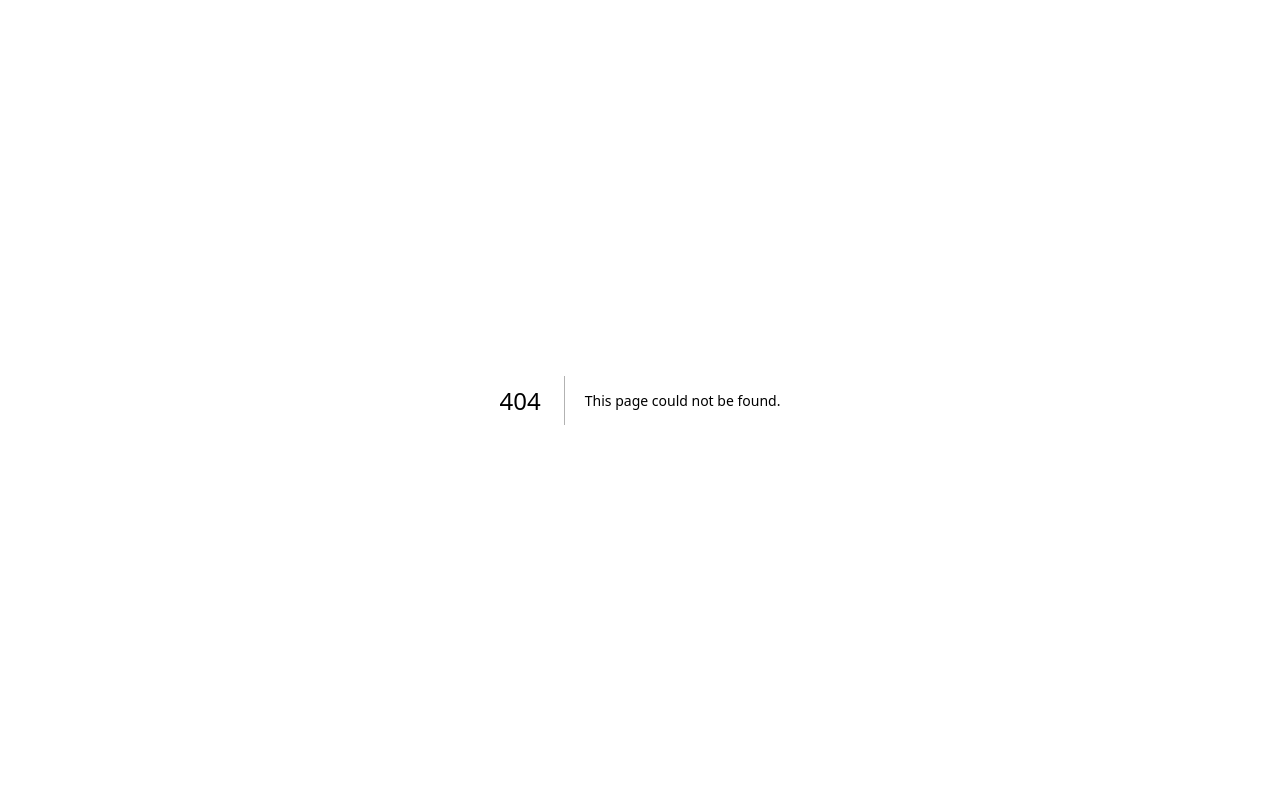
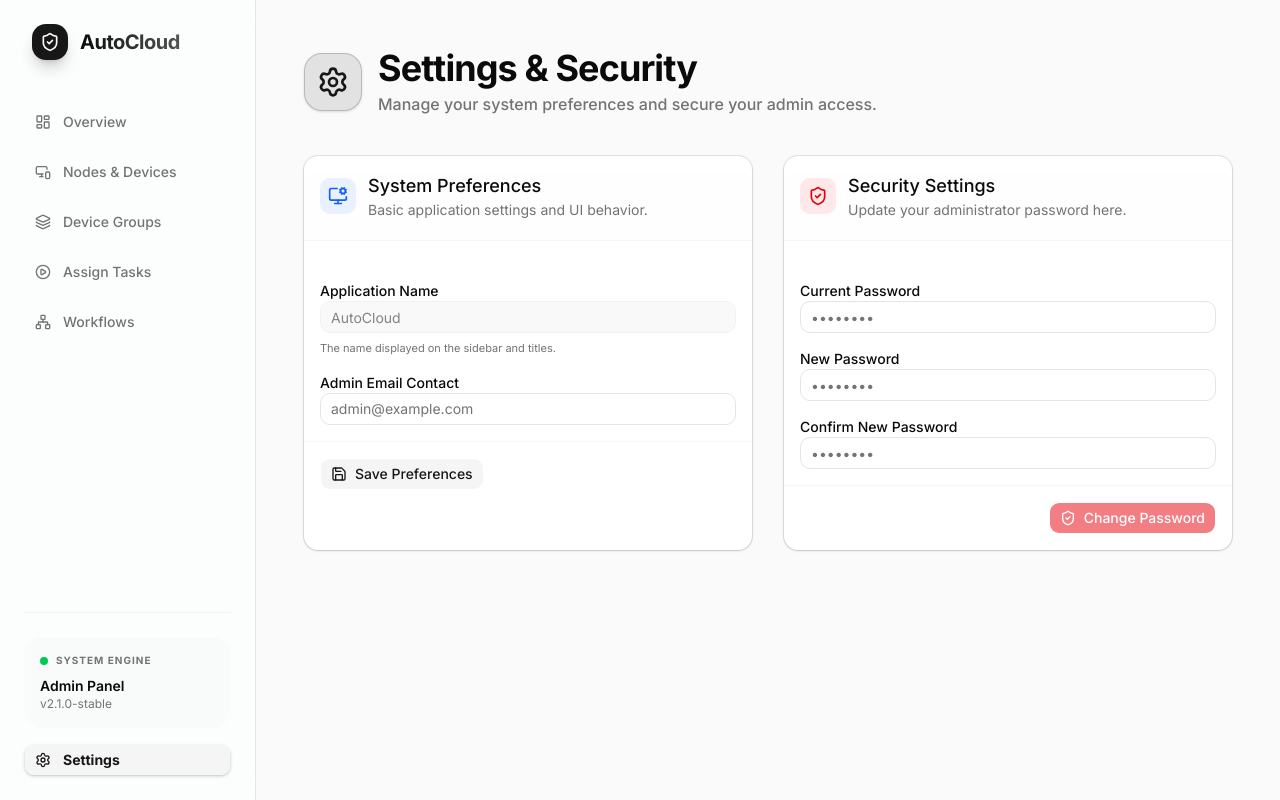
Before and after one commit to mohittarkardev-ops/AutoCloud, a Next.js app: page /settings in a window 1280 px wide. Before the commit this address had no page. Built offline with nearby package versions, Linux system fonts and the light colour scheme.

Commit message:
settings panel

```diff
--- /dev/null
+++ b/app/actions/settings.ts
@@ -0,0 +1,39 @@
+'use server'
+
+import clientPromise from '@/lib/mongodb';
+
+export async function changeAdminPassword(oldPass: string, newPass: string) {
+    try {
+        if (!oldPass || !newPass) {
+            return { success: false, error: "Both fields are required." };
+        }
+
+        // 🛡️ Security Check: Ensure password is strong enough
+        if (newPass.length < 6) {
+            return { success: false, error: "New password must be at least 6 characters long." };
+        }
+
+        const client = await clientPromise;
+        const db = client.db("automation_db");
+
+        // 💡 यहाँ आप अपना लॉजिक लगा सकते हैं।
+        // मान लेते हैं कि आपके पास 'admins' नाम का कलेक्शन है
+        // Real app में यहाँ bcrypt का इस्तेमाल करके पासवर्ड हैश (Hash) किया जाता है।
+
+        /* const admin = await db.collection("admins").findOne({ role: "superadmin" });
+        if (admin.password !== oldPass) { return { success: false, error: "Incorrect old password." }; }
+        await db.collection("admins").updateOne({ role: "superadmin" }, { $set: { password: newPass } });
+        */
+
+        // अभी के लिए हम इसे Success रिटर्न कर रहे हैं ताकि आपका UI काम करे
+        console.log(`Password change requested. Old: ${oldPass}, New: ${newPass}`);
+
+        // Artificial delay for UI testing
+        await new Promise(resolve => setTimeout(resolve, 1500));
+
+        return { success: true, message: "Password updated successfully!" };
+    } catch (error) {
+        console.error("Settings Error:", error);
+        return { success: false, error: "Internal server error." };
+    }
+}
--- /dev/null
+++ b/app/settings/page.tsx
@@ -0,0 +1,27 @@
+import { Sidebar } from "@/components/Sidebar"
+import { SettingsClient } from "@/components/SettingsClient"
+import { Settings as SettingsIcon } from "lucide-react"
+
+export default function SettingsPage() {
+  return (
+    <div className="flex min-h-screen bg-[#fafafa] dark:bg-background">
+      <Sidebar />
+
+      <main className="flex-1 p-8 lg:p-12 max-w-6xl mx-auto w-full">
+        <header className="flex items-center gap-4 mb-10">
+          <div className="p-3 bg-primary/10 rounded-2xl border border-primary/20 shadow-sm">
+            <SettingsIcon className="w-8 h-8 text-primary" />
+          </div>
+          <div>
+            <h2 className="text-4xl font-extrabold tracking-tight mb-1">Settings & Security</h2>
+            <p className="text-muted-foreground font-medium">Manage your system preferences and secure your admin access.</p>
+          </div>
+        </header>
+
+        {/* Client Interface */}
+        <SettingsClient />
+
+      </main>
+    </div>
+  )
+}
--- /dev/null
+++ b/components/SettingsClient.tsx
@@ -0,0 +1,118 @@
+'use client'
+
+import { useState, useTransition } from "react"
+import { Card, CardHeader, CardTitle, CardDescription, CardContent, CardFooter } from "@/components/ui/card"
+import { Button } from "@/components/ui/button"
+import { Input } from "@/components/ui/input"
+import { Loader2, ShieldCheck, Save, MonitorCog } from "lucide-react"
+import { changeAdminPassword } from "@/app/actions/settings"
+
+export function SettingsClient() {
+  const [isPending, startTransition] = useTransition();
+
+  // Password States
+  const [oldPassword, setOldPassword] = useState("");
+  const [newPassword, setNewPassword] = useState("");
+  const [confirmPassword, setConfirmPassword] = useState("");
+  const [msg, setMsg] = useState({ type: "", text: "" });
+
+  const handlePasswordChange = () => {
+    setMsg({ type: "", text: "" });
+
+    if (newPassword !== confirmPassword) {
+      setMsg({ type: "error", text: "New passwords do not match!" });
+      return;
+    }
+
+    startTransition(async () => {
+      const res = await changeAdminPassword(oldPassword, newPassword);
+      if (res.success) {
+        setMsg({ type: "success", text: res.message || "Password updated!" });
+        setOldPassword(""); setNewPassword(""); setConfirmPassword("");
+      } else {
+        setMsg({ type: "error", text: res.error || "Failed to update." });
+      }
+    });
+  };
+
+  return (
+    <div className="grid grid-cols-1 lg:grid-cols-2 gap-8">
+
+      {/* 🛠️ Card 1: General Preferences */}
+      <Card className="shadow-sm border-border/50">
+        <CardHeader className="bg-muted/10 border-b border-border/30 pb-4">
+          <div className="flex items-center gap-3">
+            <div className="p-2 bg-blue-500/10 rounded-lg text-blue-600">
+              <MonitorCog size={20} />
+            </div>
+            <div>
+              <CardTitle className="text-lg">System Preferences</CardTitle>
+              <CardDescription>Basic application settings and UI behavior.</CardDescription>
+            </div>
+          </div>
+        </CardHeader>
+        <CardContent className="pt-6 space-y-4">
+          <div className="space-y-2">
+            <label className="text-sm font-medium">Application Name</label>
+            <Input defaultValue="AutoCloud" disabled className="bg-muted/50" />
+            <p className="text-[11px] text-muted-foreground">The name displayed on the sidebar and titles.</p>
+          </div>
+          <div className="space-y-2">
+            <label className="text-sm font-medium">Admin Email Contact</label>
+            <Input placeholder="admin@example.com" />
+          </div>
+        </CardContent>
+        <CardFooter className="border-t border-border/30 pt-4 bg-muted/5">
+          <Button className="gap-2" variant="secondary"><Save size={16}/> Save Preferences</Button>
+        </CardFooter>
+      </Card>
+
+      {/* 🔐 Card 2: Security & Password */}
+      <Card className="shadow-sm border-border/50">
+        <CardHeader className="bg-muted/10 border-b border-border/30 pb-4">
+          <div className="flex items-center gap-3">
+            <div className="p-2 bg-red-500/10 rounded-lg text-red-600">
+              <ShieldCheck size={20} />
+            </div>
+            <div>
+              <CardTitle className="text-lg">Security Settings</CardTitle>
+              <CardDescription>Update your administrator password here.</CardDescription>
+            </div>
+          </div>
+        </CardHeader>
+        <CardContent className="pt-6 space-y-4">
+
+          {msg.text && (
+            <div className={`p-3 rounded-md text-sm font-medium ${msg.type === 'error' ? 'bg-red-50 text-red-600 border border-red-200' : 'bg-green-50 text-green-600 border border-green-200'}`}>
+              {msg.text}
+            </div>
+          )}
+
+          <div className="space-y-2">
+            <label className="text-sm font-medium">Current Password</label>
+            <Input type="password" value={oldPassword} onChange={(e) => setOldPassword(e.target.value)} placeholder="••••••••" />
+          </div>
+          <div className="space-y-2">
+            <label className="text-sm font-medium">New Password</label>
+            <Input type="password" value={newPassword} onChange={(e) => setNewPassword(e.target.value)} placeholder="••••••••" />
+          </div>
+          <div className="space-y-2">
+            <label className="text-sm font-medium">Confirm New Password</label>
+            <Input type="password" value={confirmPassword} onChange={(e) => setConfirmPassword(e.target.value)} placeholder="••••••••" />
+          </div>
+        </CardContent>
+        <CardFooter className="border-t border-border/30 pt-4 bg-muted/5 flex justify-end">
+          <Button
+            className="gap-2 bg-red-600 hover:bg-red-700 text-white"
+            onClick={handlePasswordChange}
+            disabled={!oldPassword || !newPassword || !confirmPassword || isPending}
+          >
+            {isPending ? <Loader2 size={16} className="animate-spin" /> : <ShieldCheck size={16} />}
+            Change Password
+          </Button>
+        </CardFooter>
+      </Card>
+
+    </div>
+  )
+}
--- a/components/Sidebar.tsx
+++ b/components/Sidebar.tsx
@@ -62,10 +62,19 @@ export function Sidebar() {
           <p className="text-sm font-semibold truncate">Admin Panel</p>
           <p className="text-xs text-muted-foreground">v2.1.0-stable</p>
         </div>
-        <Button variant="ghost" className="w-full justify-start gap-3 text-muted-foreground">
+        {/* 🔴 NAYA: Settings Button with Link & Active State */}
+          <Link href="/settings" className="block w-full">
+            <Button
+              variant={pathname.startsWith('/settings') ? "secondary" : "ghost"}
+              className={cn(
+                "w-full justify-start gap-3 transition-all",
+                pathname.startsWith('/settings') ? "font-bold shadow-sm text-primary" : "text-muted-foreground hover:translate-x-1"
+              )}
+            >
               <Settings size={18} />
               Settings
             </Button>
+          </Link>
         </div>
       </aside>
     )
```
Lines whose indentation alone changed are shown as unchanged.
